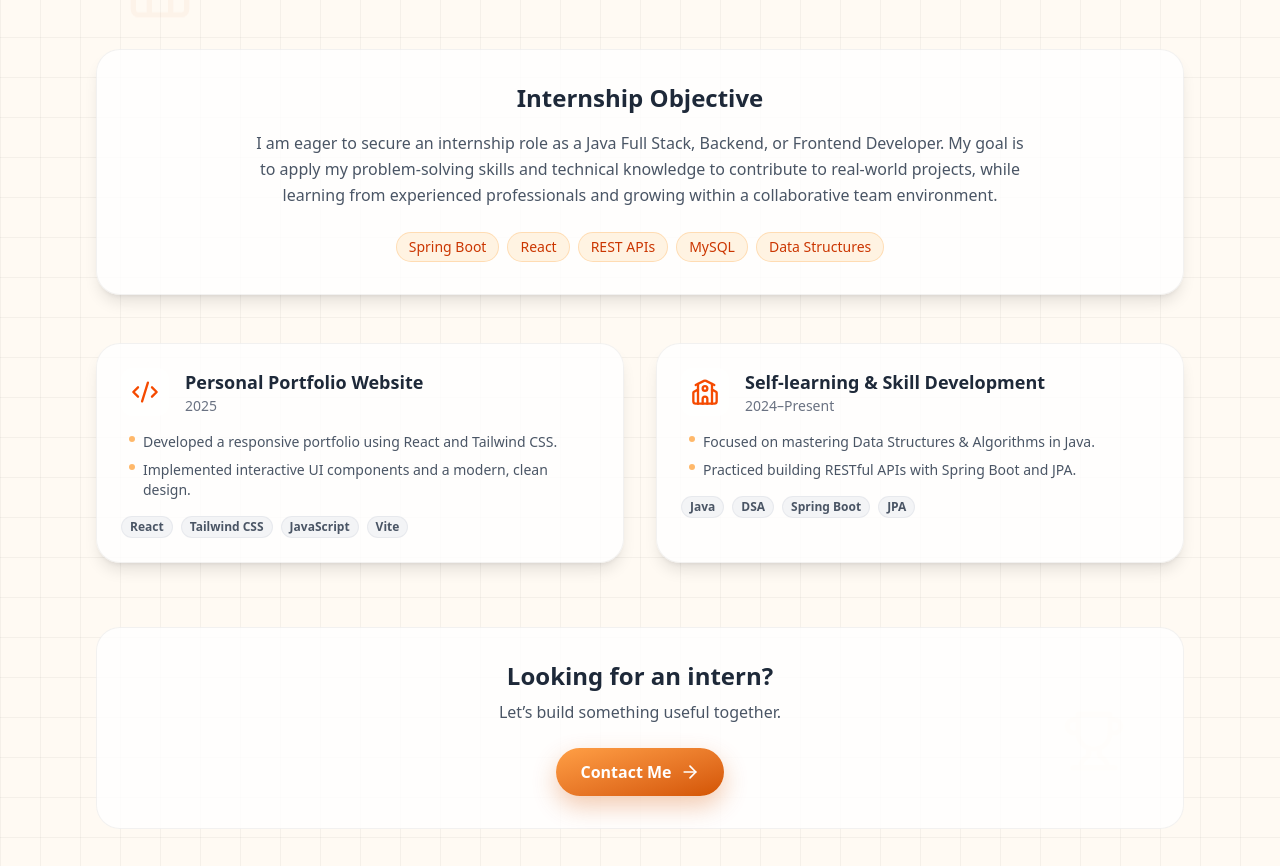
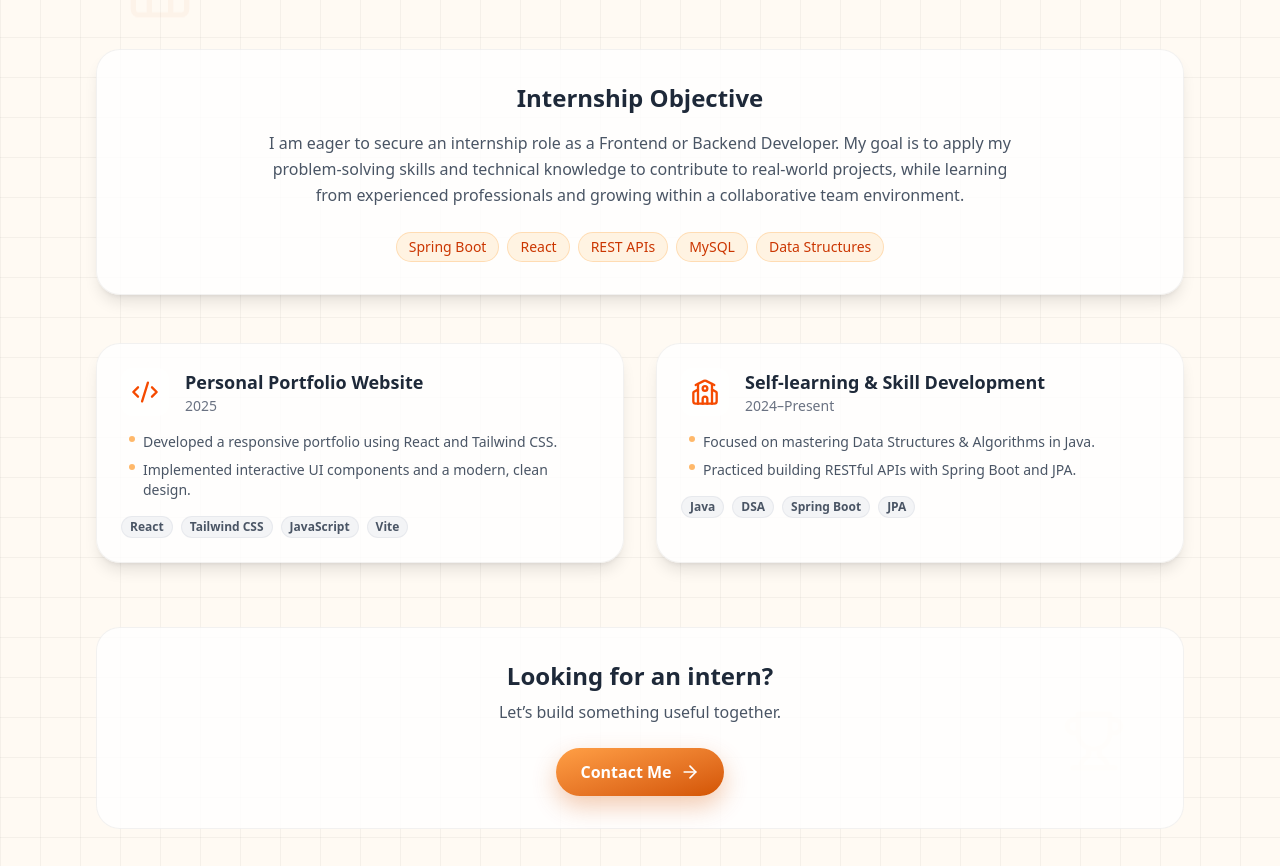
Before and after one commit to prakashseervi61/portfolio, a React (Vite) app: page / in a window 1280 px wide. Shown: the part 1720-2586 px from the top of the page. Built offline with nearby package versions, Linux system fonts and the light colour scheme.

Commit message:
Update internship objective role preferences

```diff
--- a/src/components/Experience.jsx
+++ b/src/components/Experience.jsx
@@ -110,7 +110,7 @@ const Experience = () => {
         >
           <h3 className="text-2xl font-bold text-gray-800 mb-4 text-center">Internship Objective</h3>
           <p className="text-center text-gray-600 max-w-3xl mx-auto leading-relaxed">
-            I am eager to secure an internship role as a Java Full Stack, Backend, or Frontend Developer. My goal is to apply my problem-solving skills and technical knowledge to contribute to real-world projects, while learning from experienced professionals and growing within a collaborative team environment.
+            I am eager to secure an internship role as a Frontend or Backend Developer. My goal is to apply my problem-solving skills and technical knowledge to contribute to real-world projects, while learning from experienced professionals and growing within a collaborative team environment.
           </p>
           <div className="mt-6 flex flex-wrap justify-center gap-2">
             <InterestChip>Spring Boot</InterestChip>
```
